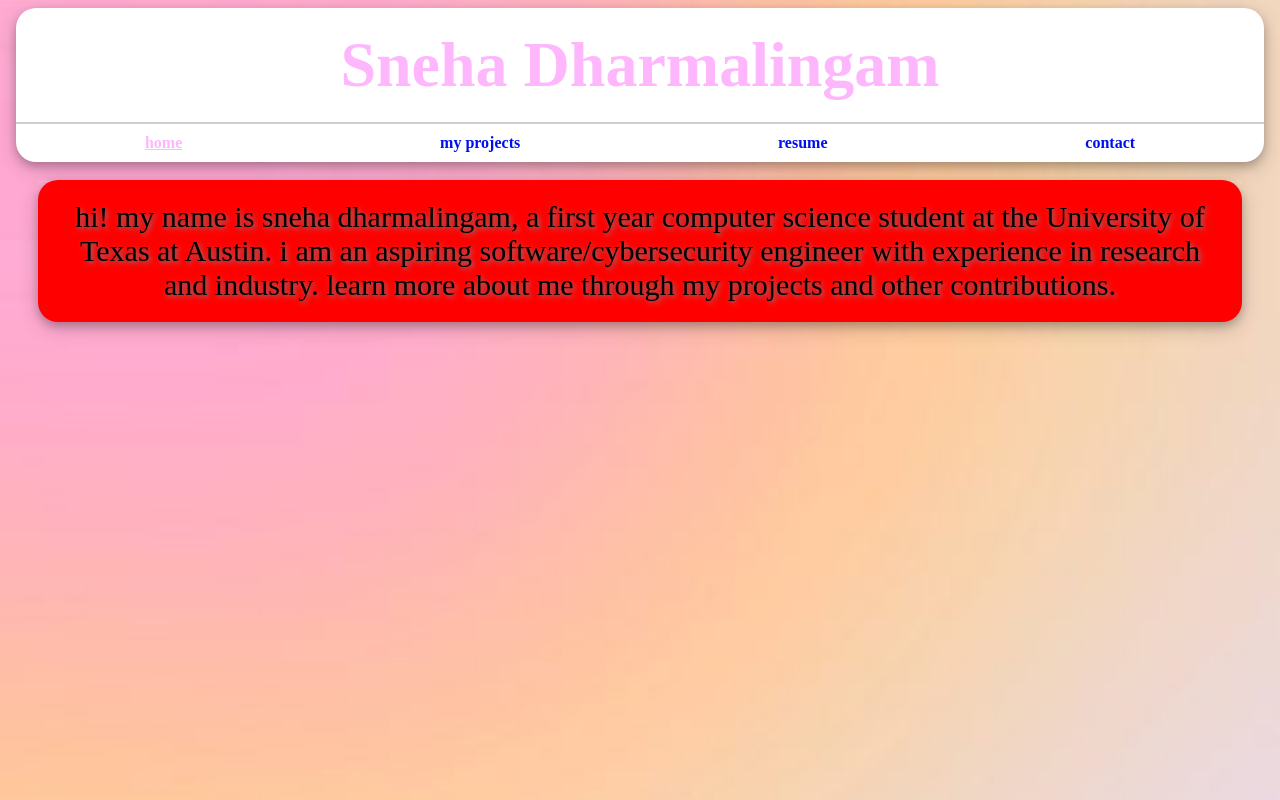
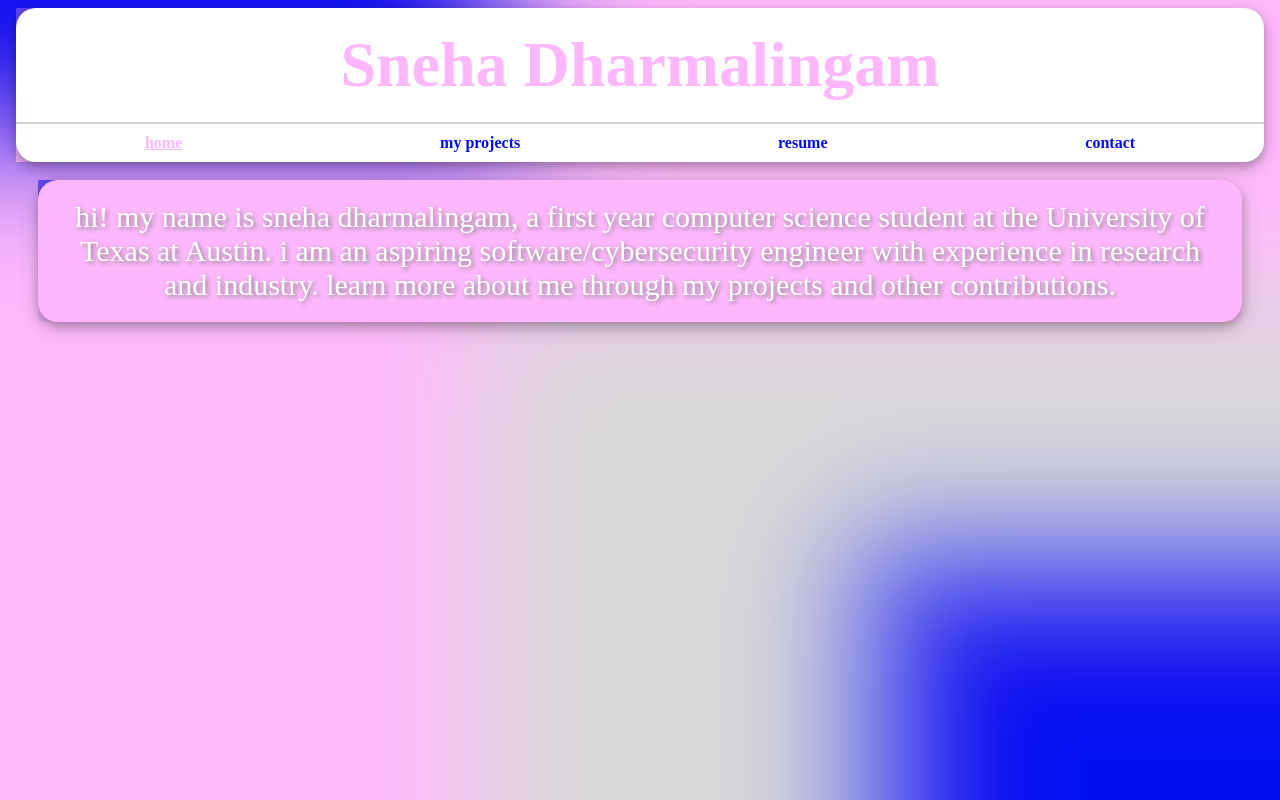
Before and after one commit to snehadharma/Personal_Website, an Angular app: page /home-component in a window 1280 px wide. Built offline with nearby package versions, Linux system fonts and the light colour scheme; a web font is replaced by a local one.

Commit message:
add new bg img

```diff
--- a/src/app/home/home.component.css
+++ b/src/app/home/home.component.css
@@ -2,16 +2,16 @@ body {
     margin: 18px 30px;
 }
 .main  {
-    background-color: red;
+    background: var(--secondary-color);
     border-radius: 20px;
     box-shadow: 0 4px 8px 0 rgba(0, 0, 0, 0.2), 0 6px 20px 0 rgba(0, 0, 0, 0.19);
     justify-content: center;
     margin: 0px 0px;
     padding: 20px 20px;
-
   }
 
 .intro {
+    color: white;
     margin: 0px 0px;
     font-size: 30px;
     text-align: center;
--- a/src/app/home/home.component.html
+++ b/src/app/home/home.component.html
@@ -9,15 +9,11 @@
                 i am an aspiring software/cybersecurity engineer with experience in research and industry. learn more about me
                 through my projects and other contributions.
             </p>
-            <div class="sections">
-                <div></div>
-                <div class="main_section">
+        </div>
+        <div class="center">
+            <div class="column1">
 
-                </div>
-                <div></div>
             </div>
         </div>
-
-
     </body>
 </html>
--- a/src/styles.css
+++ b/src/styles.css
@@ -2,7 +2,7 @@
 
 body {
     height: 100%;
-    background-image: url("aura2.jpg");
+    background-image: url("aura3.png");
     font-family: 'Jersey 10', serif;
     font-weight: 400;
     font-style: normal;
```
Also changed, not shown: src/aura3.png (added).
